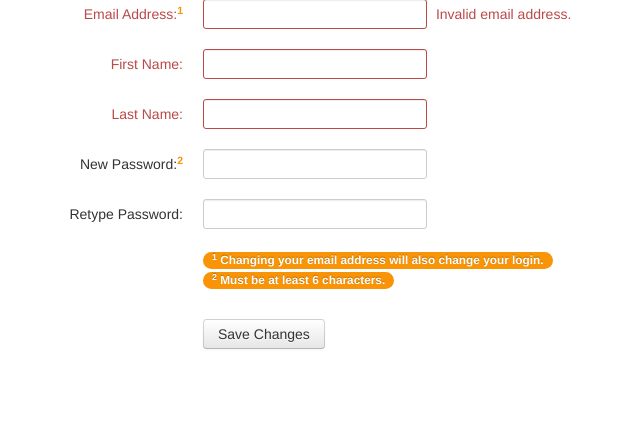
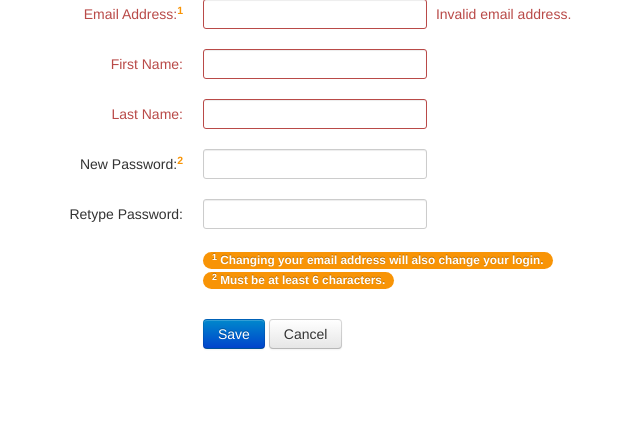
Before and after one commit to maximus5684/IKRPGCG, a PHP site: page /edit_profile.php in a window 1280 px wide. Shown: the part 111-544 px from the top of the page, without its empty margins (127-767 px from the left). Run offline with PHP 8.4, Linux system fonts and the light colour scheme; the visitor is signed in with stand-in values (Sample User, id 1); data that the repository does not hold is empty; a stand-in replaces the project's code that opens the database connection.

Commit message:
Minor changes to the Edit Profile page.

```diff
--- a/edit_profile.php
+++ b/edit_profile.php
@@ -51,7 +51,8 @@ include($_SERVER['DOCUMENT_ROOT'] . '/phpincludes/header1.php'); ?>
                 </div>
                 <div class="control-group">
                     <div class="controls">
-                        <button type="submit" class="btn" ng-click="editProfile()">Save Changes</button>
+                        <button type="submit" class="btn btn-primary" ng-click="editProfile()">Save</button>
+                        <button type="submit" class="btn" ng-click="cancelClick()">Cancel</button>
                         <span id="resultWrap" class="label label-{{ResultClass}}">{{Result}}</span>
                     </div>
                 </div>
--- a/js/profile.js
+++ b/js/profile.js
@@ -120,6 +120,11 @@ function ProfileCtrl($scope, $http) {
         }
     };
 
+    $scope.cancelClick = function() {
+        window.location.href = '/index.php';
+        return false;
+    }
+
     $scope.emailClass = function() {
         if ($scope.invalidEmail() || typeof $scope.Email === 'undefined') {
             return ' error';
```
